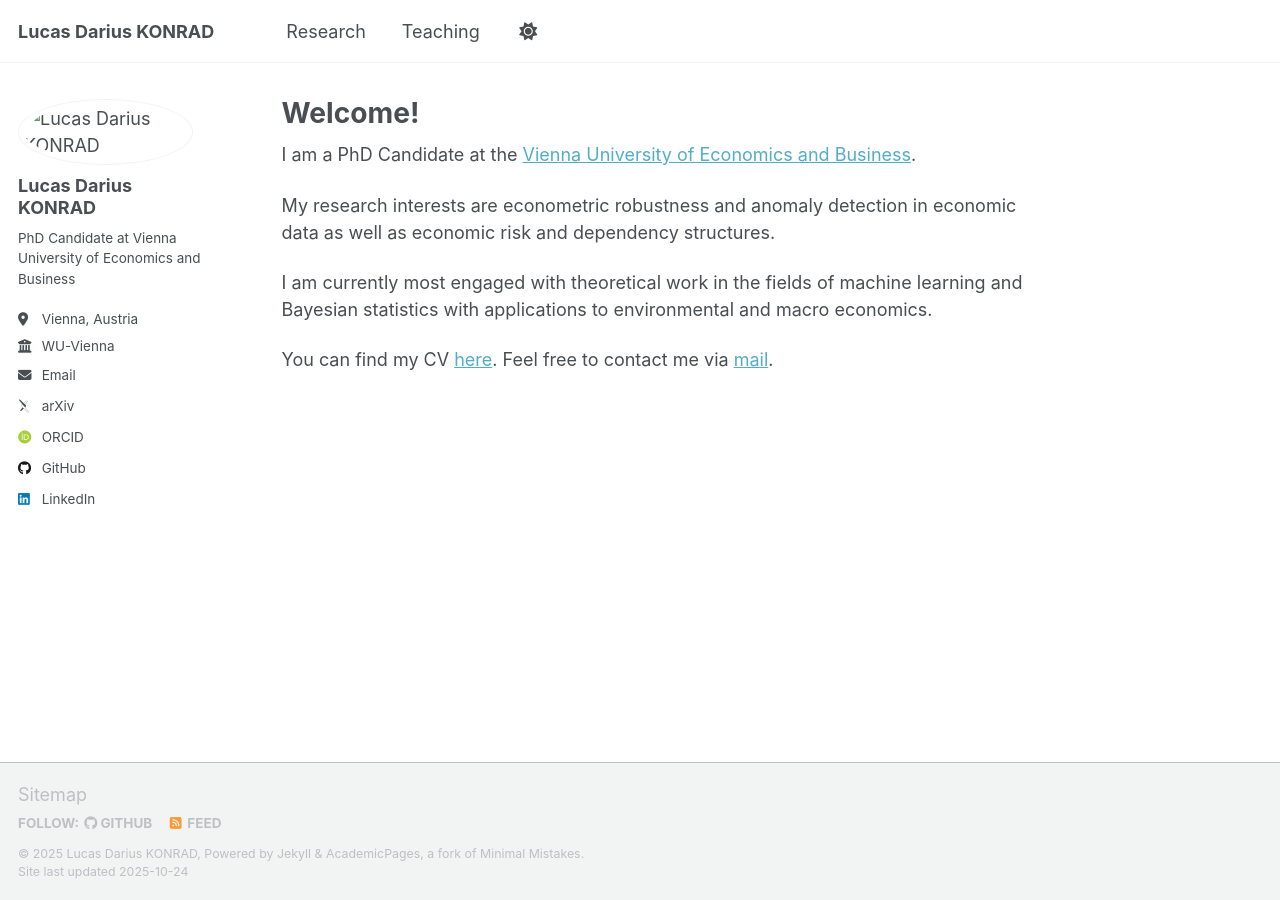
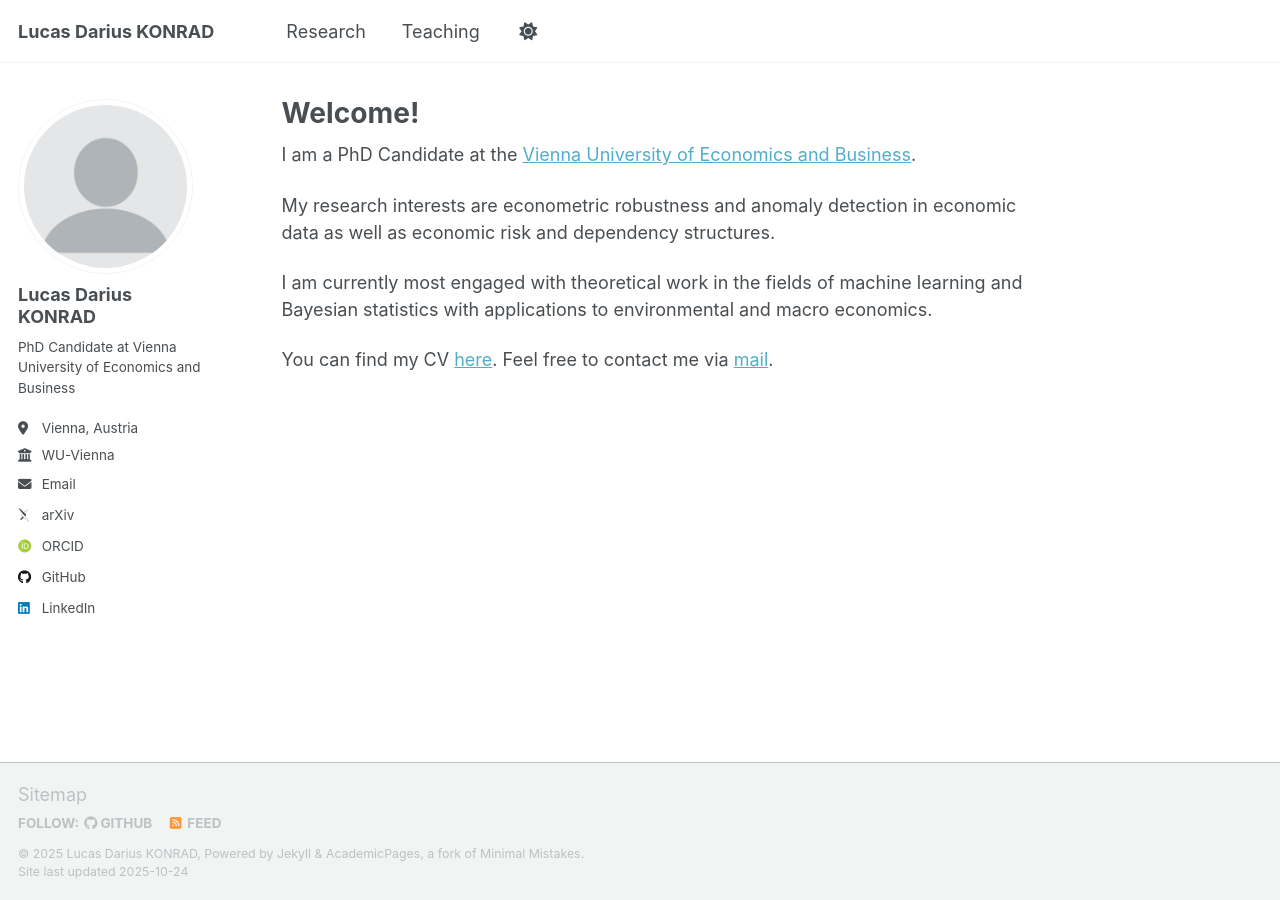
Before and after one commit to konradld/konradld.github.io, a Jekyll site: the page built from _pages/about.md, in a window 1280 px wide. Built offline with Jekyll 4.4.1, drawn with Linux system fonts in a browser that asks for light colours; some web fonts are replaced; a script that is not in the unit is left out.

Commit message:
Update _config.yml

```diff
--- a/_config.yml
+++ b/_config.yml
@@ -23,7 +23,7 @@ repository               : "konradld.github.io"
 #               Additional customization can be done by editing /_includes/author-profile.html
 author:
   # Biographic information
-  avatar           : "portrait_ldk.png"
+  avatar           : "profile.png"
   name             : "Lucas Darius KONRAD"
   pronouns         : # example: "she/her"
   bio              : "PhD Candidate at Vienna University of Economics and Business"
```
